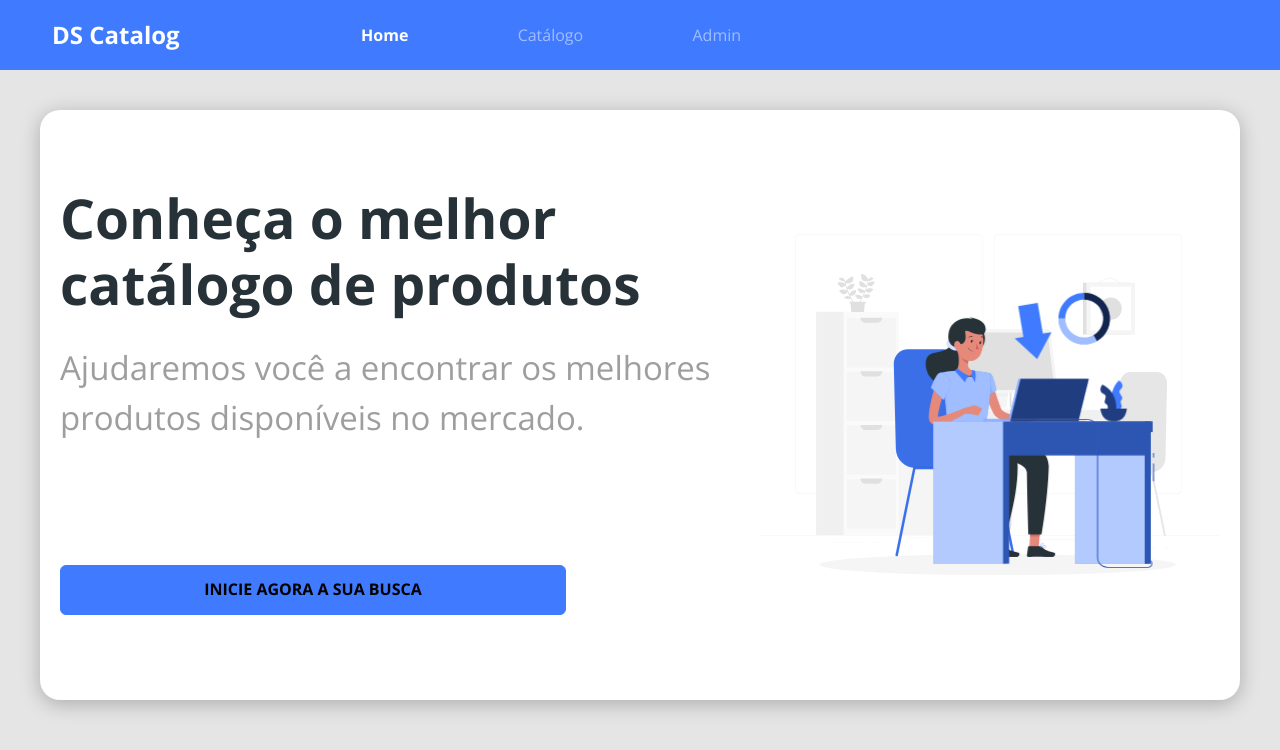
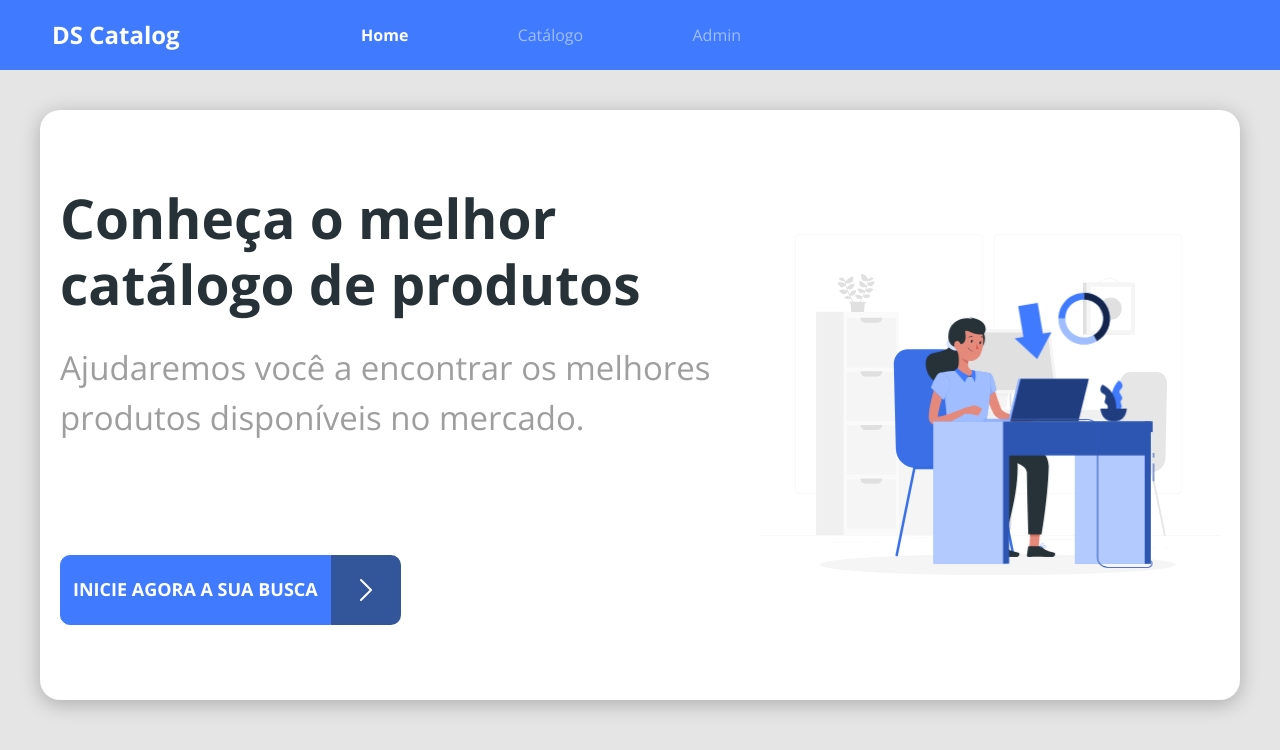
Before and after one commit to Jota-Erre-JR/dscatalog, a React (Create React App) app in the folder frontend/: page / in a window 1280 px wide. Shown: the top 750 px of the page. Built offline with nearby package versions, Linux system fonts and the light colour scheme.

Commit message:
Custom ButtonIcon

```diff
--- a/frontend/src/components/ButtonIcon/index.tsx
+++ b/frontend/src/components/ButtonIcon/index.tsx
@@ -1,10 +1,15 @@
 import './styles.css';
-
+import { ReactComponent as ArrowIcon } from 'assets/images/arrow.svg';
 const ButtonIcon = () => {
   return (
-    <button className="btn btn-primary btn-icon">
-      <h6>INICIE AGORA A SUA BUSCA</h6>
-    </button>
+    <div className="btn-container">
+      <button className="btn btn-primary">
+        <h6>INICIE AGORA A SUA BUSCA</h6>
+      </button>
+      <div className="btn-icon-container">
+        <ArrowIcon />
+      </div>
+    </div>
   );
 };
 
--- a/frontend/src/components/ButtonIcon/styles.css
+++ b/frontend/src/components/ButtonIcon/styles.css
@@ -1,3 +1,34 @@
-.btn-icon {
-    height: 50px;
+.btn-container {
+  display: flex;
 }
+
+.btn-container button {
+  border-radius: 10px 0px 0px 10px;
+}
+
+.btn h6 {
+  color: white;
+  font-size: 12px;
+  text-transform: uppercase;
+}
+
+.btn-icon-container {
+  display: flex;
+  justify-content: center;
+  align-items: center;
+  width: 50px;
+  height: 50px;
+  background-color: #33569b;
+  border-radius: 0px 10px 10px 0px;
+}
+
+@media (min-width: 576px) {
+  .btn-icon-container {
+    width: 70px;
+    height: 70px;
+  }
+
+  .btn h6 {
+    font-size: 18px;
+  }
+}
--- a/frontend/src/components/Navbar/index.tsx
+++ b/frontend/src/components/Navbar/index.tsx
@@ -1,9 +1,6 @@
 import './styles.css';
 import 'bootstrap/js/src/collapse.js';
 import { Link, NavLink } from 'react-router-dom';
-import Home from 'pages/Home';
-import Catalog from 'pages/Catalog';
-import Admin from 'pages/Admin';
 
 const Navbar = () => {
   return (
--- a/frontend/src/pages/Home/index.tsx
+++ b/frontend/src/pages/Home/index.tsx
@@ -17,9 +17,11 @@
                 mercado.
               </p>
             </div>
-            <Link to="/products">
-              <ButtonIcon />
-            </Link>
+            <div>
+              <Link to="/products">
+                <ButtonIcon />
+              </Link>
+            </div>
           </div>
           <div className="home-image-container">
             <MainImage />
--- a/frontend/src/pages/Home/styles.css
+++ b/frontend/src/pages/Home/styles.css
@@ -53,10 +53,6 @@
   .home-content-container p {
     width: 506px;
     margin-bottom: 20px;
-  }
-
-  .home-content-container button {
-    width: 506px;
   }
 
   .home-image-container svg {
```
Also changed, not shown: frontend/src/assets/images/arrow.svg (added).
